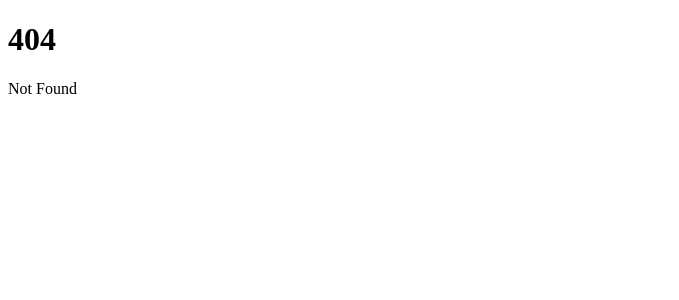
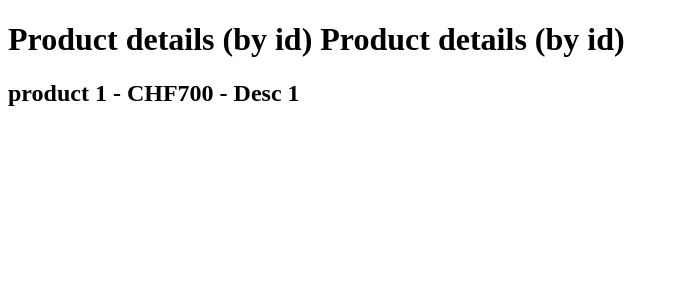
Before and after one commit to TLRKiliann/sveltekit-tutorial, a SvelteKit app in the folder sk-loading-data/: page /products/1 in a window 1280 px wide. Before the commit this address had no page. Shown: the top 300 px of the page, without its empty margins (0-679 px from the left). Built offline with nearby package versions, Linux system fonts and the light colour scheme; data requests are answered from the project's data file.

Commit message:
serverLoadEvent with UI render added

```diff
--- /dev/null
+++ b/sk-loading-data/src/routes/products/[productId]/+page.server.js
@@ -0,0 +1,13 @@
+export const load = async (serverLoadEvent) => {
+	console.log("Load function called in page.server.js");
+	const { fetch, params, url, route } = serverLoadEvent;
+	console.log({ params, url, route: route.id });
+	const { productId } = params;
+	const title = "Product details (by id)";
+	const res = await fetch(`http://localhost:4000/products/${productId}`);
+	const product = await res.json();
+	return {
+		title,
+		product
+	};
+};
--- /dev/null
+++ b/sk-loading-data/src/routes/products/[productId]/+page.svelte
@@ -0,0 +1,12 @@
+<script>
+	export let data;
+	const title = data.title;
+	const product = data.product;
+</script>
+
+<h1>Product details (by id) {title}</h1>
+<div>
+	<h2>
+		{product.title} - CHF{product.price} - {product.description}
+	</h2>
+</div>
```
